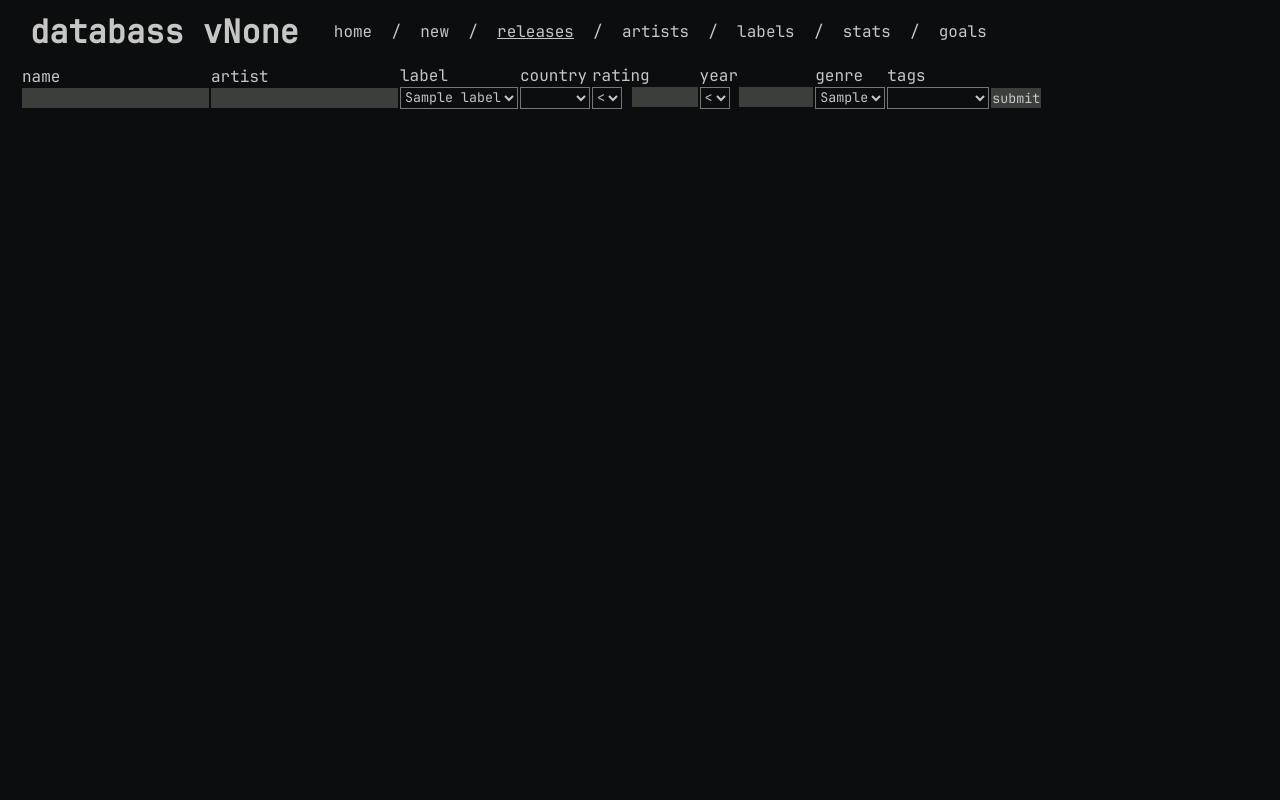
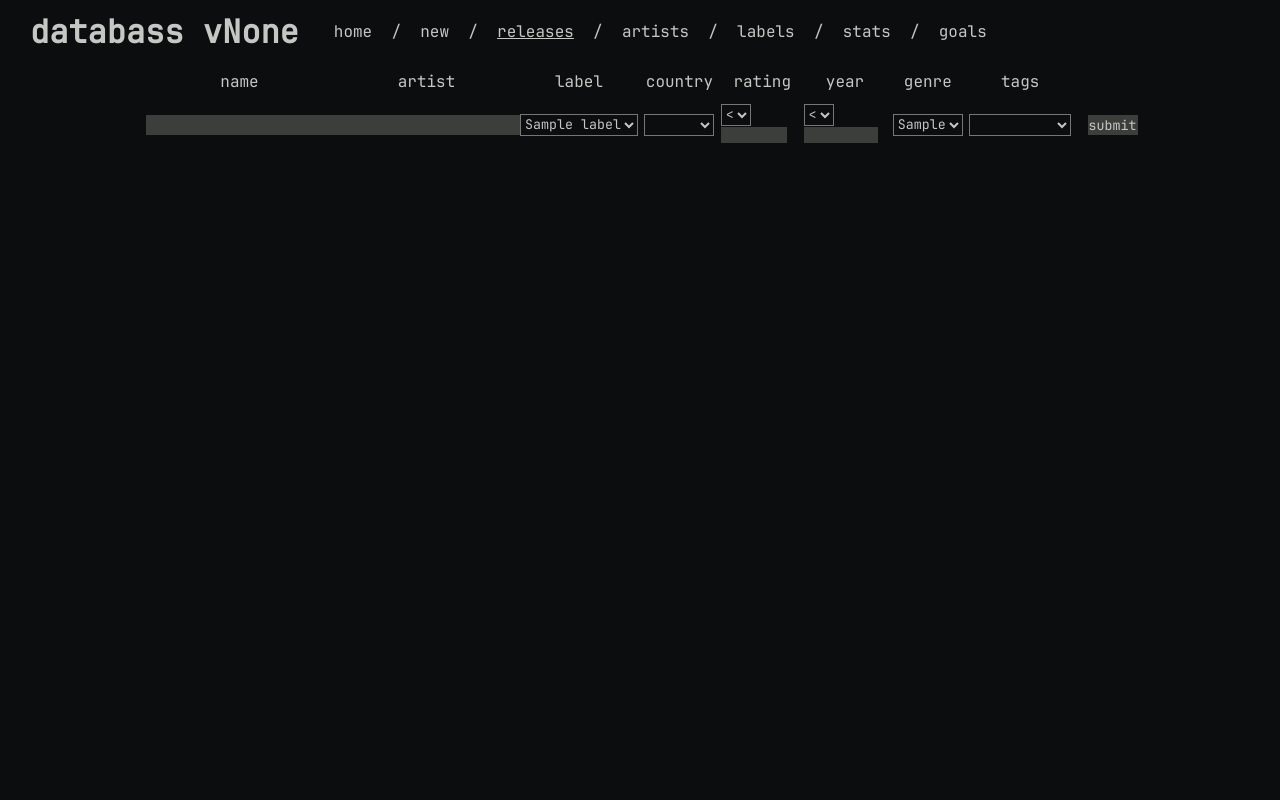
Before and after one commit to chunned/databass, a Flask app: page /releases in a window 1280 px wide. Run offline with Flask 3, Linux system fonts and the light colour scheme; tables that the repository leaves empty hold one stand-in row (values such as "Sample post"); some libraries are stand-ins or nearby versions.

Commit message:
Complete #70; finish views for /releases, /artists, /labels

```diff
--- a/src/databass/releases/templates/releases.html
+++ b/src/databass/releases/templates/releases.html
@@ -1,63 +1,69 @@
 {% extends '_base.html' %}
 {% block content %}
-<div class="search-bar">
+
+<article id="release_search">
+    <section>
         <form action="/release_search" method="POST"> <!-- this form action is not actually used, but keeping it here for readability -->
-<table class="filter-table">
-    <thead>
-        <tr>
-            <td class="form-cell">
-                <label for="name">name</label><br>
-                <input type="text" id="name" name="name" class="box">
-            </td>
-            <td class="form-cell">
-                <label for="artist">artist</label><br>
-                <input type="text" id="artist" name="artist" class="box">
-            </td>
-            <td class="form-cell">
-                <label for="label">label</label><br>
-                <select id="label" name="label" class="box">
+            <div id="release_search_bar">
+                <div class="search_div">
+                    <label for="name">name</label>
+                    <input type="text" id="name" name="name">
+                </div>
+                <div class="search_div">
+                    <label for="artist">artist</label>
+                    <input type="text" id="artist" name="artist">
+                </div>
+                <div class="search_div">
+                    <label for="label">label</label>
+                    <select id="label" name="label">
                         {% for label in data.labels %}
                             <option value="{{ label }}">{{ label }}</option>
                         {% endfor %}
                     </select>
-            </td>
-            <td class="form-cell">
-                <label for="country">country</label><br>
-                <select id="country" name="country" class="box">
+                </div>
+                <div class="search_div">
+                    <label for="country">country</label>
+                    <div>
+                        <select id="country" name="country">
                             <option value="" selected></option>
                             {% for country in data.countries %}
                                 <option value="{{ country }}">{{ country }}</option>
                             {% endfor %}
                         </select>
-            </td>
-            <td class="form-cell">
-                <label for="rating-filter">rating</label><br>
-                <select id="rating-filter" name="rating_comparison" class="box">
+                    </div>
+                </div>
+                <div class="search_div">
+                    <label for="rating-filter">rating</label>
+                    <div>
+                        <select id="rating-filter" name="rating_comparison">
                             <option value="<"><</option>
                             <option value="=">=</option>
                             <option value=">">></option>
                         </select>
-                <input type="number" min=0 max=100 id="rating" name="rating" class="box">
-            </td>
-            <td class="form-cell">
-                <label for="year-filter">year</label><br>
-                <select id="year-filter" name="year_comparison" class="box">
+                        <input type="number" min=0 max=100 id="rating" name="rating">
+                    </div>
+                </div>
+                <div class="search_div">
+                    <label for="year-filter">year</label>
+                    <div>
+                        <select id="year-filter" name="year_comparison">
                             <option value="<"><</option>
                             <option value="=">=</option>
                             <option value=">">></option>
                         </select>
                         <input type="number" min=0 max="2100" id="release_year" name="release_year" class="box">
-            </td>
-            <td class="form-cell">
-                <label for="genre">genre</label><br>
+                    </div>
+                </div>
+                <div class="search_div">
+                    <label for="genre">genre</label>
                     <select id="genre" name="genre" class="box">
                         {% for genre in data.genres %}
                             <option value="{{ genre }}">{{ genre }}</option>
                         {% endfor %}
                     </select>
-            </td>
-            <td class="form-cell">
-                <label for="tags">tags</label><br>
+                </div>
+                <div class="search_div">
+                    <label for="tags">tags</label>
                     <div class="checkbox-form">
                         <select id="tags">
                             <option value="" selected></option>
@@ -66,15 +72,15 @@
                             {% endfor %}
                         </select>
                     </div>
-            </td>
-            <td class="form-cell"><br>
-                <button type="button" class="box" id="release-search" value="submit">submit</button>
-            </td>
-        </tr>
-    </thead>
-</table>
+                </div>
+                <div class="search_div">
+                    <p></p>
+                    <button type="button" id="release-search" value="submit">submit</button>
+                </div>
+            </div>
         </form>
-</div>
+    </section>
     <div id="search-results"></div>
+</article>
 
 {% endblock %}
--- a/src/databass/static/style.css
+++ b/src/databass/static/style.css
@@ -346,3 +346,62 @@ input, button {
 .text_center {
     text-align: center;
 }
+
+
+/* /labels, /artists, /releases */
+#label_search, #artist_search, #release_search {
+    width: 100%;
+    display: grid;
+    grid-template-rows: 10vh 1fr;
+    align-items: center;
+}
+
+#label_search_bar, #artist_search_bar {
+    width: 80%;
+    display: grid;
+    grid-template-columns: repeat(6, 1fr);
+    margin: 0 auto;
+}
+
+#release_search_bar {
+    width: 80%;
+    display: grid;
+    grid-template-columns: repeat(9, 1fr);
+    margin: 0 auto;
+}
+
+#artist_search section {
+    width: 100%;
+}
+
+.search_div {
+    display: grid;
+    grid-template-rows: 1fr 1fr;
+    place-items: center;
+}
+
+#search-results {
+    height: 100%;
+}
+
+#entity_search_results {
+    display: grid;
+    grid-template-columns: repeat(5, 1fr);
+    grid-template-rows: repeat(3, 25vh);
+    justify-content: center;
+    align-items: baseline;
+    height: 100%;
+    max-height: 100%;
+}
+
+.search_result {
+    text-align: center;
+    height: 25vh;
+    overflow: hidden;
+}
+
+.search_result img {
+    max-height: 250px;
+    width: auto;
+    object-fit: contain;
+}
```
Also changed, not shown: src/databass/artists/templates/artist_search.html (+9 -3 lines), src/databass/artists/templates/artists.html (+33 -31 lines), src/databass/labels/templates/label_search.html (+9 -3 lines), src/databass/labels/templates/labels.html (+31 -31 lines), src/databass/releases/templates/release_search.html (+9 -3 lines). Lines whose indentation alone changed are shown as unchanged.
